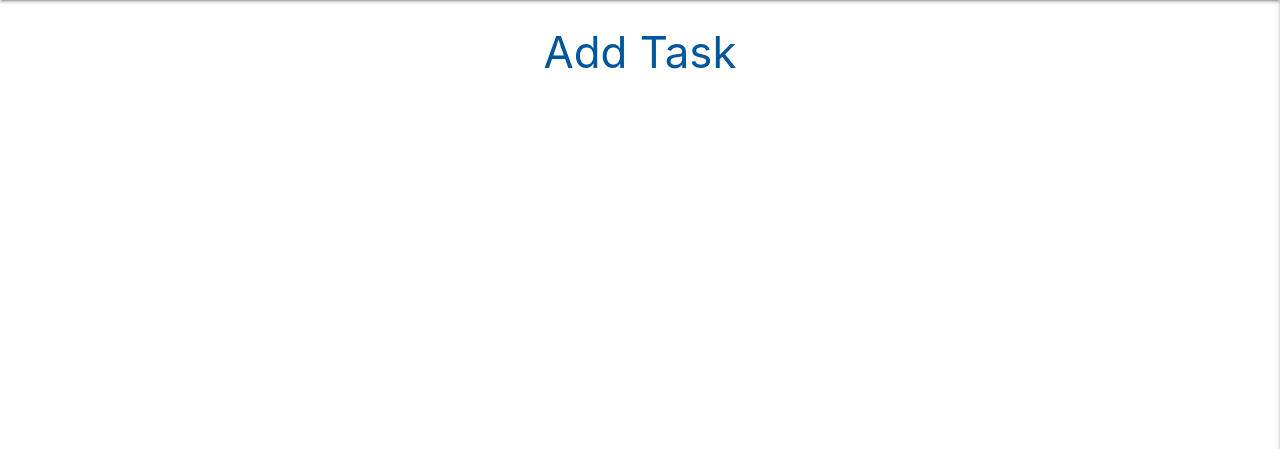
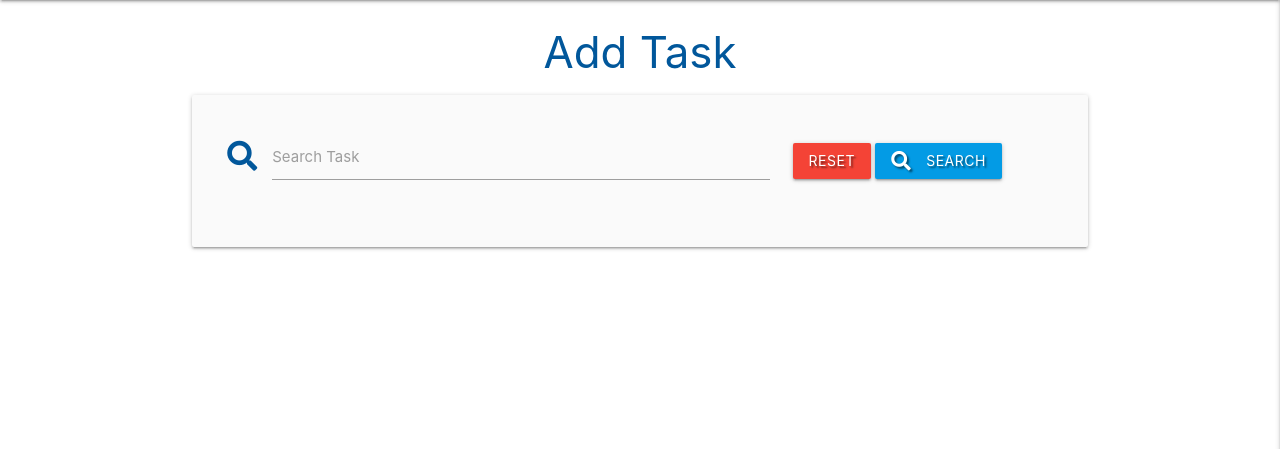
Before and after one commit to Peristratus/flask-task-manager-project, a Flask app: page / in a window 1280 px wide. Shown: the part 64-513 px from the top of the page. Run offline with Flask 2, Linux system fonts and the light colour scheme; data that the repository does not hold is empty; some libraries are stand-ins or nearby versions.

Commit message:
search functionality added

```diff
--- a/app.py
+++ b/app.py
@@ -21,6 +21,13 @@ mongo = PyMongo(app)
 @app.route("/get_tasks")
 def get_tasks():
     tasks = list(mongo.db.tasks.find())
+    return render_template("tasks.html", tasks=tasks)
+
+
+@app.route("/search", methods=["GET", "POST"])
+def search():
+    query =request.form.get("query")
+    tasks = list(mongo.db.tasks.find({"$text":{"$search": query}}))
     return render_template("tasks.html", tasks=tasks)
 
 
--- a/templates/tasks.html
+++ b/templates/tasks.html
@@ -2,6 +2,25 @@
 {% block content %}
 
 <h3 class="light-blue-text text-darken-4 center-align">Add Task</h3>
+
+    <div class="row card-panel grey lighten-5">
+    <form action= "{{url_for('search')}}" method="post" class="col s12">
+        <div class="row valign-wrapper center-algin">
+            <div class="input-field col s12 m8">
+                <i class="fas fa-search prefix light-blue-text text-darken-4"></i>
+                <input type="text" name="query" id="query"  minlength="3" class="validate" required>
+                <label for="query">Search Task</label>
+            </div>
+            <div class="col s12 m4">
+                <a href="{{url_for('get_tasks')}}" class="red btn text-shadow">Reset</a>
+                <button type="submit" class="light-blue darken-1 btn text-shadow">
+                <i class="fas fa-search left"></i>Search
+                </button>
+            </div>
+        </div>
+
+    </form>
+  </div>
 
    <ul class="collapsible popout">
        {% for task in tasks %}
```
